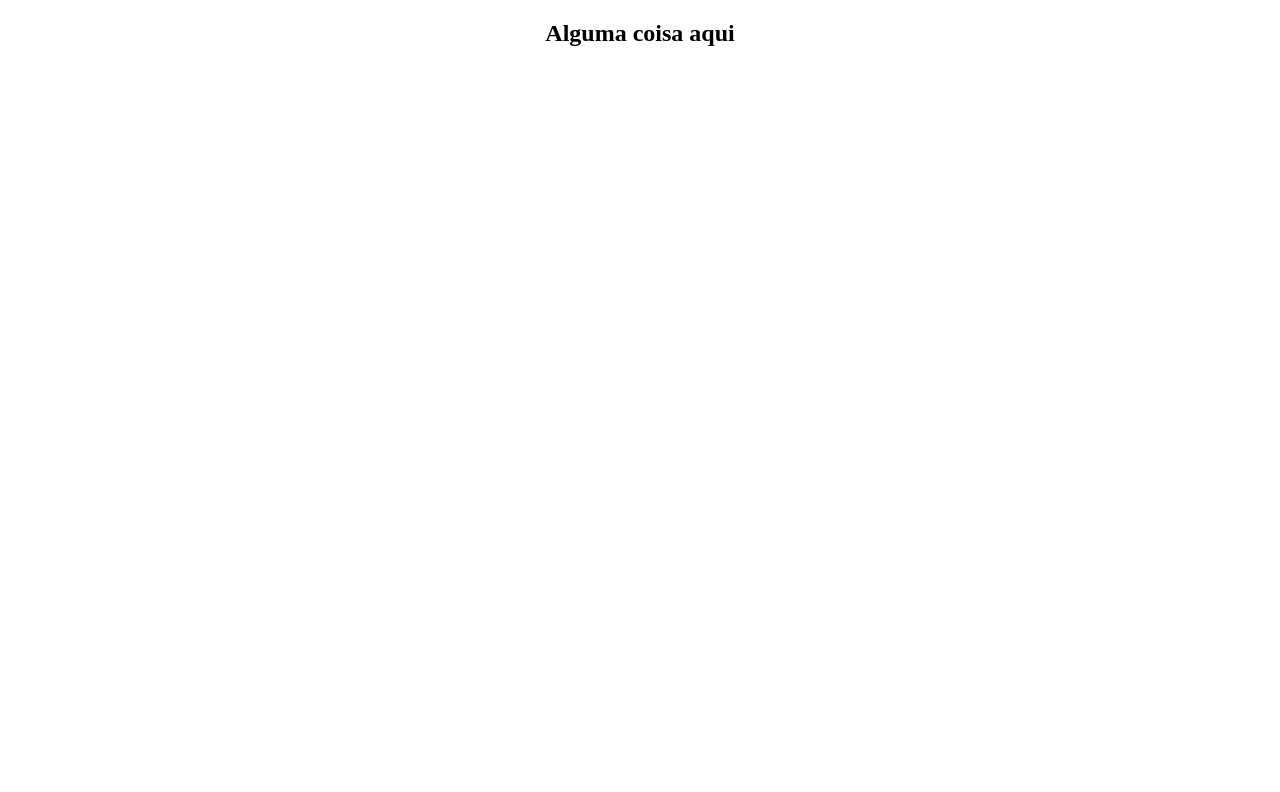
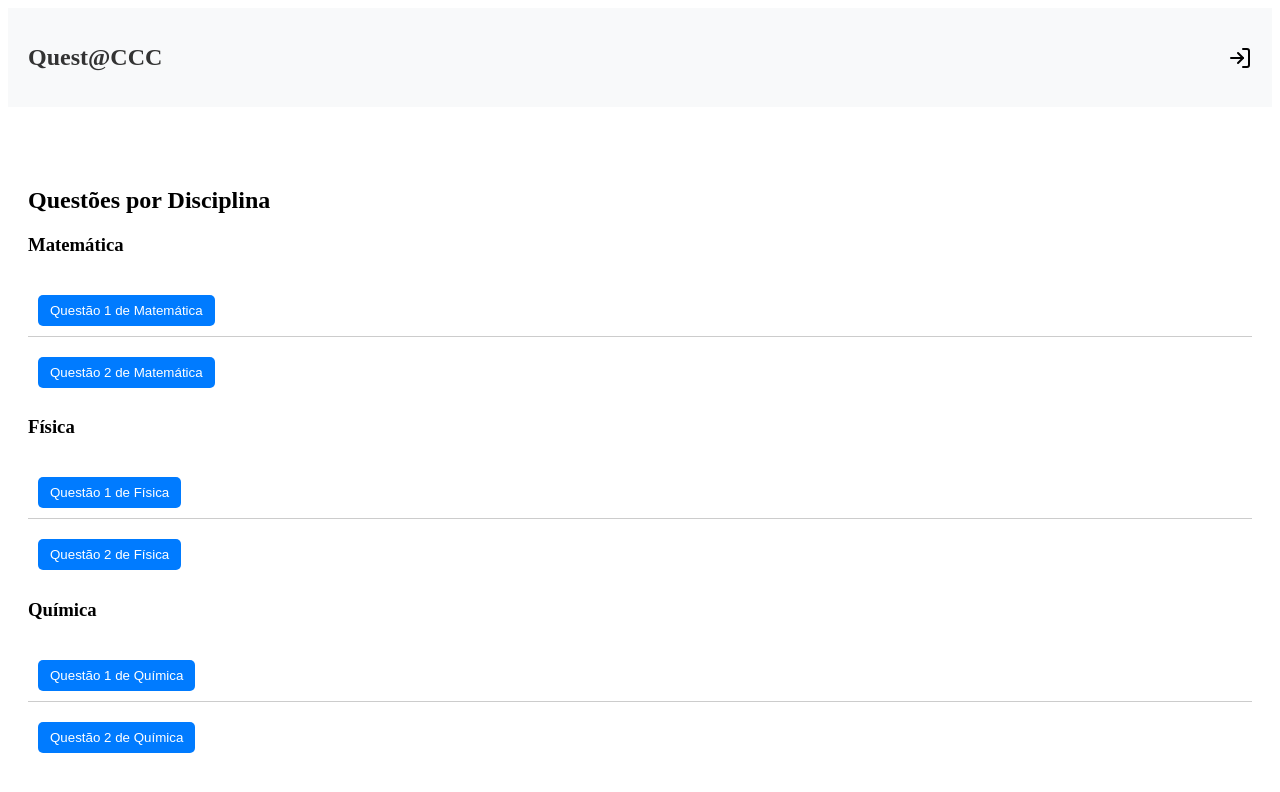
Before and after one commit to franciscodantas/ProgWeb2-FrontEnd, a React (Create React App) app in the folder my-app/: page / in a window 1280 px wide. Shown: the top 792 px of the page. Built offline with nearby package versions, Linux system fonts and the light colour scheme.

Commit message:
feat: tentando fazer alguma coisa

```diff
--- a/my-app/package.json
+++ b/my-app/package.json
@@ -10,8 +10,10 @@
     "@types/node": "^16.18.108",
     "@types/react": "^18.3.5",
     "@types/react-dom": "^18.3.0",
+    "axios": "^1.7.7",
     "react": "^18.3.1",
     "react-dom": "^18.3.1",
+    "react-icons": "^5.3.0",
     "react-scripts": "5.0.1",
     "typescript": "^4.9.5",
     "web-vitals": "^2.1.4"
--- a/my-app/src/App.css
+++ b/my-app/src/App.css
@@ -1,38 +1,72 @@
-.App {
-  text-align: center;
+.header {
+  display: flex;
+  justify-content: space-between;
+  align-items: center;
+  padding: 20px;
+  background-color: #f8f9fa;
 }
 
-.App-logo {
-  height: 40vmin;
-  pointer-events: none;
+.header h1 {
+  font-size: 24px;
+  color: #333;
 }
 
-@media (prefers-reduced-motion: no-preference) {
-  .App-logo {
-    animation: App-logo-spin infinite 20s linear;
-  }
+.header .login-icon {
+  font-size: 24px;
+  cursor: pointer;
 }
 
-.App-header {
-  background-color: #282c34;
-  min-height: 100vh;
-  display: flex;
-  flex-direction: column;
-  align-items: center;
-  justify-content: center;
-  font-size: calc(10px + 2vmin);
-  color: white;
+.questions-container {
+  margin-top: 40px;
+  padding: 20px;
 }
 
-.App-link {
-  color: #61dafb;
+.questions-list {
+  list-style-type: none;
+  padding: 0;
 }
 
-@keyframes App-logo-spin {
-  from {
-    transform: rotate(0deg);
-  }
-  to {
-    transform: rotate(360deg);
-  }
+.questions-list li {
+  padding: 10px;
+  border-bottom: 1px solid #ccc;
 }
+
+.questions-list li:last-child {
+  border-bottom: none;
+}
+
+.modal {
+  position: fixed;
+  top: 0;
+  left: 0;
+  right: 0;
+  bottom: 0;
+  background: rgba(0, 0, 0, 0.5);
+  display: flex;
+  justify-content: center;
+  align-items: center;
+}
+
+.modal-content {
+  background: white;
+  padding: 20px;
+  border-radius: 10px;
+  max-width: 600px;
+  width: 100%;
+  text-align: left;
+}
+
+.modal-content img {
+  max-width: 100%;
+  height: auto;
+}
+
+button {
+  margin-top: 10px;
+  padding: 8px 12px;
+  background-color: #007bff;
+  color: white;
+  border: none;
+  cursor: pointer;
+  border-radius: 5px;
+}
--- a/my-app/src/App.tsx
+++ b/my-app/src/App.tsx
@@ -1,12 +1,42 @@
 import React from 'react';
+import Header from './components/Header';
+import DisciplineQuestions from './components/DisciplineQuestions';
 import './App.css';
 
-function App() {
+const App: React.FC = () => {
+  const disciplines = [
+    {
+      id: 1,
+      name: 'Matemática',
+      questions: [
+        { id: 1, title: 'Questão 1 de Matemática' },
+        { id: 2, title: 'Questão 2 de Matemática' },
+      ],
+    },
+    {
+      id: 2,
+      name: 'Física',
+      questions: [
+        { id: 3, title: 'Questão 1 de Física' },
+        { id: 4, title: 'Questão 2 de Física' },
+      ],
+    },
+    {
+      id: 3,
+      name: 'Química',
+      questions: [
+        { id: 5, title: 'Questão 1 de Química' },
+        { id: 6, title: 'Questão 2 de Química' },
+      ],
+    },
+  ];
+
   return (
     <div className="App">
-      <h2>Alguma coisa aqui</h2>
+      <Header />
+      <DisciplineQuestions disciplines={disciplines} />
     </div>
   );
-}
+};
 
 export default App;
--- /dev/null
+++ b/my-app/src/components/DisciplineQuestions.tsx
@@ -0,0 +1,58 @@
+import React, { useState } from 'react';
+import QuestionDetails from './QuestionDetails';
+
+interface Question {
+  id: number;
+  title: string;
+}
+
+interface Discipline {
+  id: number;
+  name: string;
+  questions: Question[];
+}
+
+interface DisciplineQuestionsProps {
+  disciplines: Discipline[];
+}
+
+const DisciplineQuestions: React.FC<DisciplineQuestionsProps> = ({ disciplines }) => {
+  const [selectedQuestionId, setSelectedQuestionId] = useState<number | null>(null);
+
+  const handleQuestionClick = (questionId: number) => {
+    setSelectedQuestionId(questionId);
+  };
+
+  const handleCloseDetails = () => {
+    setSelectedQuestionId(null);
+  };
+
+  return (
+    <div className="questions-container">
+      <h2>Questões por Disciplina</h2>
+      {disciplines.map((discipline) => (
+        <div key={discipline.id} className="discipline-section">
+          <h3>{discipline.name}</h3>
+          <ul className="questions-list">
+            {discipline.questions.map((question) => (
+              <li key={question.id}>
+                <button onClick={() => handleQuestionClick(question.id)}>
+                  {question.title}
+                </button>
+              </li>
+            ))}
+          </ul>
+        </div>
+      ))}
+
+      {selectedQuestionId && (
+        <QuestionDetails
+          questionId={selectedQuestionId}
+          onClose={handleCloseDetails}
+        />
+      )}
+    </div>
+  );
+};
+
+export default DisciplineQuestions;
--- /dev/null
+++ b/my-app/src/components/Header.tsx
@@ -0,0 +1,13 @@
+import React from 'react';
+import { FiLogIn } from 'react-icons/fi';
+
+const Header: React.FC = () => {
+  return (
+    <header className="header">
+      <h1>Quest@CCC</h1>
+      <FiLogIn className="login-icon" />
+    </header>
+  );
+};
+
+export default Header;
--- /dev/null
+++ b/my-app/src/components/QuestionDetails.tsx
@@ -0,0 +1,61 @@
+import React, { useEffect, useState } from 'react';
+
+interface QuestionDetailsProps {
+  questionId: number | null;
+  onClose: () => void;
+}
+
+interface QuestionDetails {
+  title: string;
+  content: string;
+  answer: string;
+  image: string;
+  professorId?: number;
+  studentId?: number;
+  disciplineId: number;
+}
+
+const mockQuestions: { [key: number]: QuestionDetails } = {
+  1: {
+    title: 'Questão de Matemática',
+    content: 'Calcule a integral de x^2.',
+    answer: 'A resposta é x^3/3 + C.',
+    image: 'https://via.placeholder.com/150',
+    disciplineId: 1,
+    professorId: 101,
+  },
+  2: {
+    title: 'Questão de Física',
+    content: 'Explique o conceito de gravidade.',
+    answer: 'A gravidade é uma força que atrai objetos com massa.',
+    image: 'https://via.placeholder.com/150',
+    disciplineId: 2,
+    professorId: 102,
+  },
+};
+
+const QuestionDetails: React.FC<QuestionDetailsProps> = ({ questionId, onClose }) => {
+  const [questionDetails, setQuestionDetails] = useState<QuestionDetails | null>(null);
+
+  useEffect(() => {
+    if (questionId !== null) {
+      setQuestionDetails(mockQuestions[questionId] || null);
+    }
+  }, [questionId]);
+
+  if (!questionDetails) return null;
+
+  return (
+    <div className="modal">
+      <div className="modal-content">
+        <h2>{questionDetails.title}</h2>
+        <p>{questionDetails.content}</p>
+        <p><strong>Resposta:</strong> {questionDetails.answer}</p>
+        {questionDetails.image && <img src={questionDetails.image} alt="Imagem da questão" />}
+        <button onClick={onClose}>Fechar</button>
+      </div>
+    </div>
+  );
+};
+
+export default QuestionDetails;
```
Also changed, not shown: 1 other file (tests, documents, lock files or other folders).
